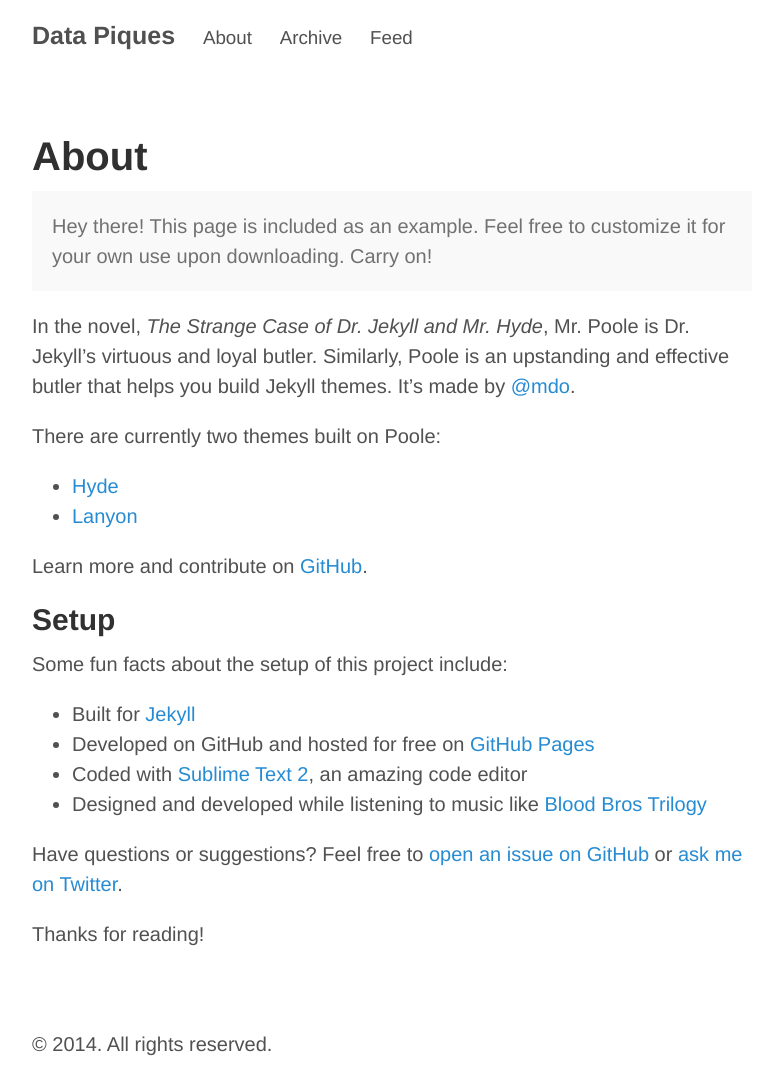
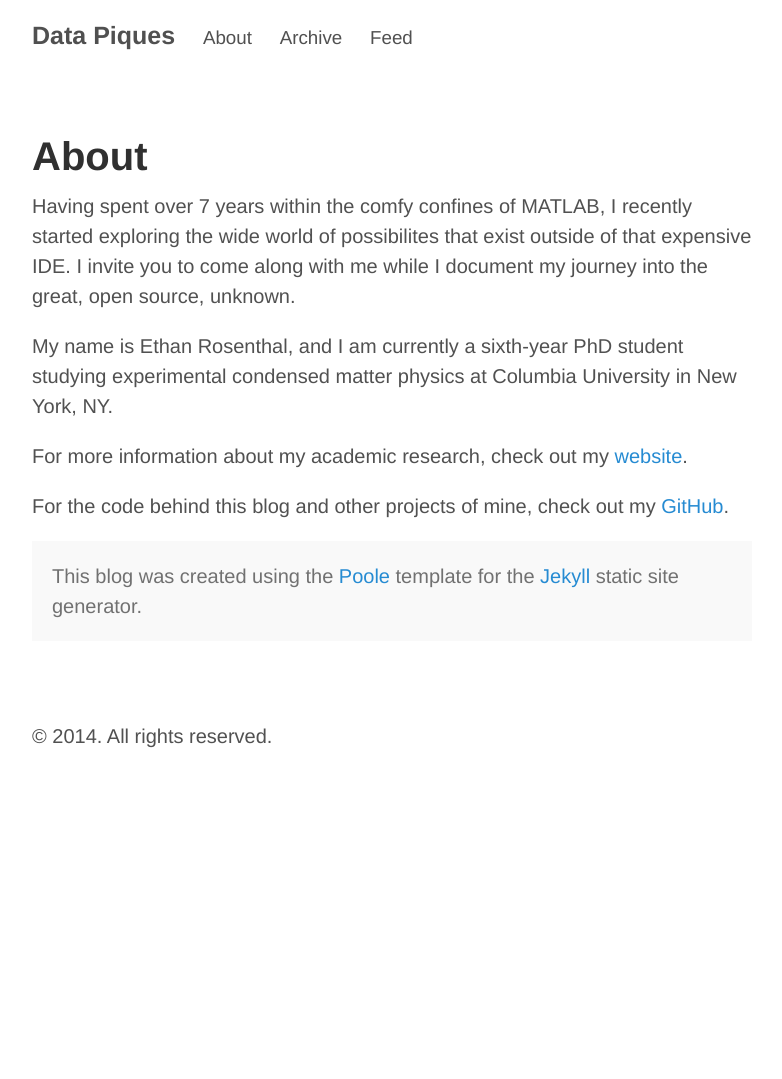
Before and after one commit to EthanRosenthal/blog, a Jekyll site: the page built from about.md, in a window 1280 px wide. Shown: the whole page, without its empty margins (248-1030 px from the left). Built offline with Jekyll 4.4.1, drawn with Linux system fonts in a browser that asks for light colours; Markdown is read by kramdown in place of the engine named in the settings; after the commit the page ends 900 px from its top, so only the background shows below that.

Commit message:
initial commit

```diff
--- a/about.md
+++ b/about.md
@@ -3,28 +3,14 @@ layout: page
 title: About
 ---
 
+Having spent over 7 years within the comfy confines of MATLAB, I recently started exploring the wide world of possibilites that exist outside of that expensive IDE. I invite you to come along with me while I document my journey into the great, open source, unknown.
+
+My name is Ethan Rosenthal, and I am currently a sixth-year PhD student studying experimental condensed matter physics at Columbia University in New York, NY.
+
+For more information about my academic research, check out my [website](http://ethanrosenthal.com).
+
+For the code behind this blog and other projects of mine, check out my [GitHub](https://github.com/EthanRosenthal).
+
 <p class="message">
-  Hey there! This page is included as an example. Feel free to customize it for your own use upon downloading. Carry on!
+    This blog was created using the <a href="https://github.com/poole/poole" target="_blank">Poole</a> template for the <a href="http://jekyllrb.com/" target="_blank">Jekyll</a> static site generator.
 </p>
-
-In the novel, *The Strange Case of Dr. Jekyll and Mr. Hyde*, Mr. Poole is Dr. Jekyll's virtuous and loyal butler. Similarly, Poole is an upstanding and effective butler that helps you build Jekyll themes. It's made by [@mdo](https://twitter.com/mdo).
-
-There are currently two themes built on Poole:
-
-* [Hyde](http://hyde.getpoole.com)
-* [Lanyon](http://lanyon.getpoole.com)
-
-Learn more and contribute on [GitHub](https://github.com/poole).
-
-## Setup
-
-Some fun facts about the setup of this project include:
-
-* Built for [Jekyll](http://jekyllrb.com)
-* Developed on GitHub and hosted for free on [GitHub Pages](https://pages.github.com)
-* Coded with [Sublime Text 2](http://sublimetext.com), an amazing code editor
-* Designed and developed while listening to music like [Blood Bros Trilogy](https://soundcloud.com/maddecent/sets/blood-bros-series)
-
-Have questions or suggestions? Feel free to [open an issue on GitHub](https://github.com/poole/issues/new) or [ask me on Twitter](https://twitter.com/mdo).
-
-Thanks for reading!
```
Also changed, not shown: 2 other files.
